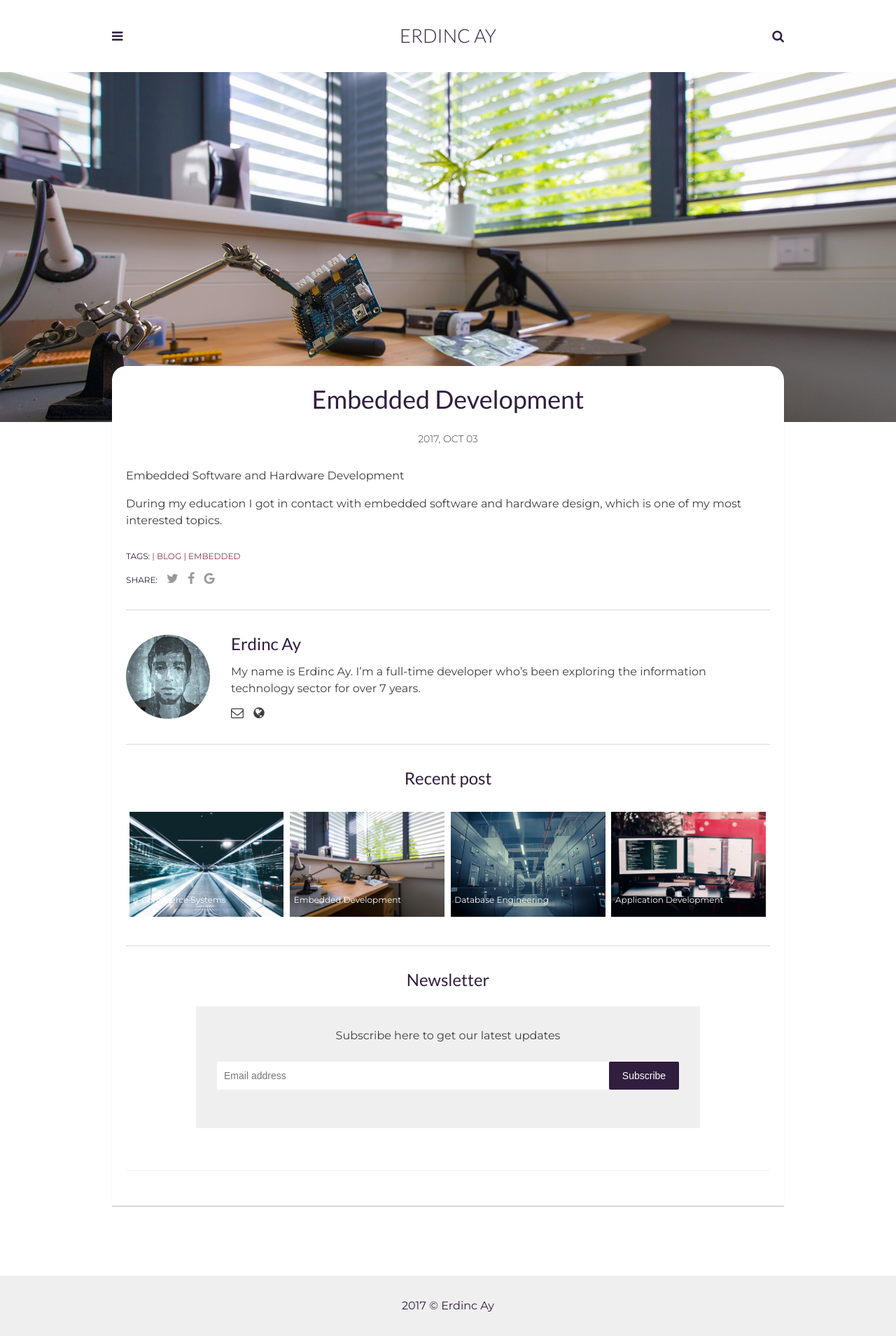
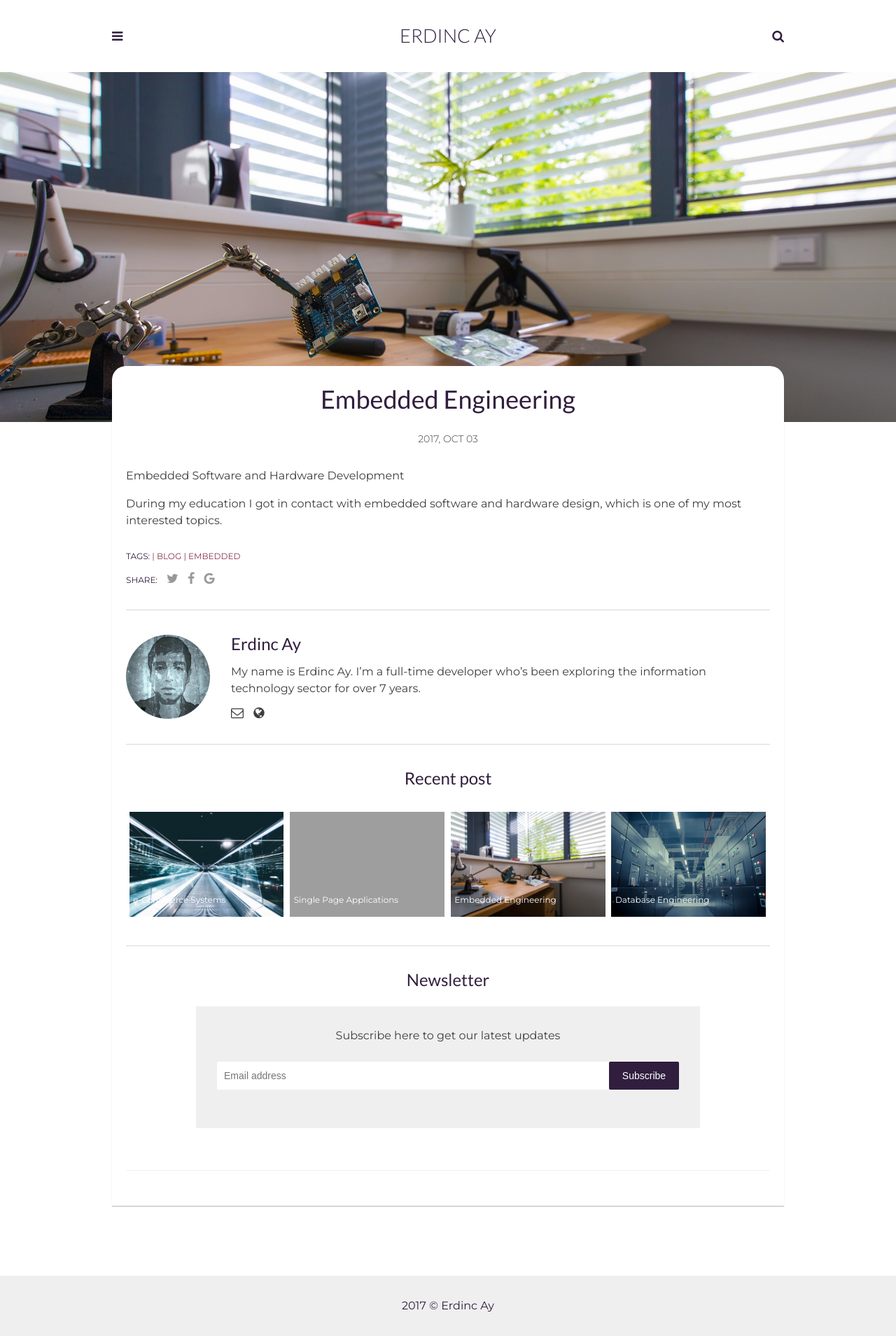
Before and after one commit to erdincay/erdincay.github.io, a Jekyll site: the page built from _posts/2017-10-10-embedded-engineering.markdown, in a window 1280 px wide. Shown: the whole page at 70% size. Built offline with Jekyll 4.4.1, drawn with Linux system fonts in a browser that asks for light colours; grey boxes are pictures that could not be loaded.

Commit message:
new post + edited embedded engineering

```diff
--- a/_posts/2017-10-10-embedded-development.markdown
+++ b/_posts/2017-10-10-embedded-engineering.markdown
@@ -1,8 +1,8 @@
 ---
 layout: post
-title:  Embedded Development
+title:  Embedded Engineering
 date:   2017-10-03 09:57:10 +0100
-description: Embedded Development
+description: Embedded Engineering
 img: post-embedded.jpg # Add image post (optional)
 tags: [Blog, Embedded]
 author: Erdinc Ay # Add name author (optional)
```
Also changed, not shown: _posts/2017-10-10-single-page-applications.markdown (added).
